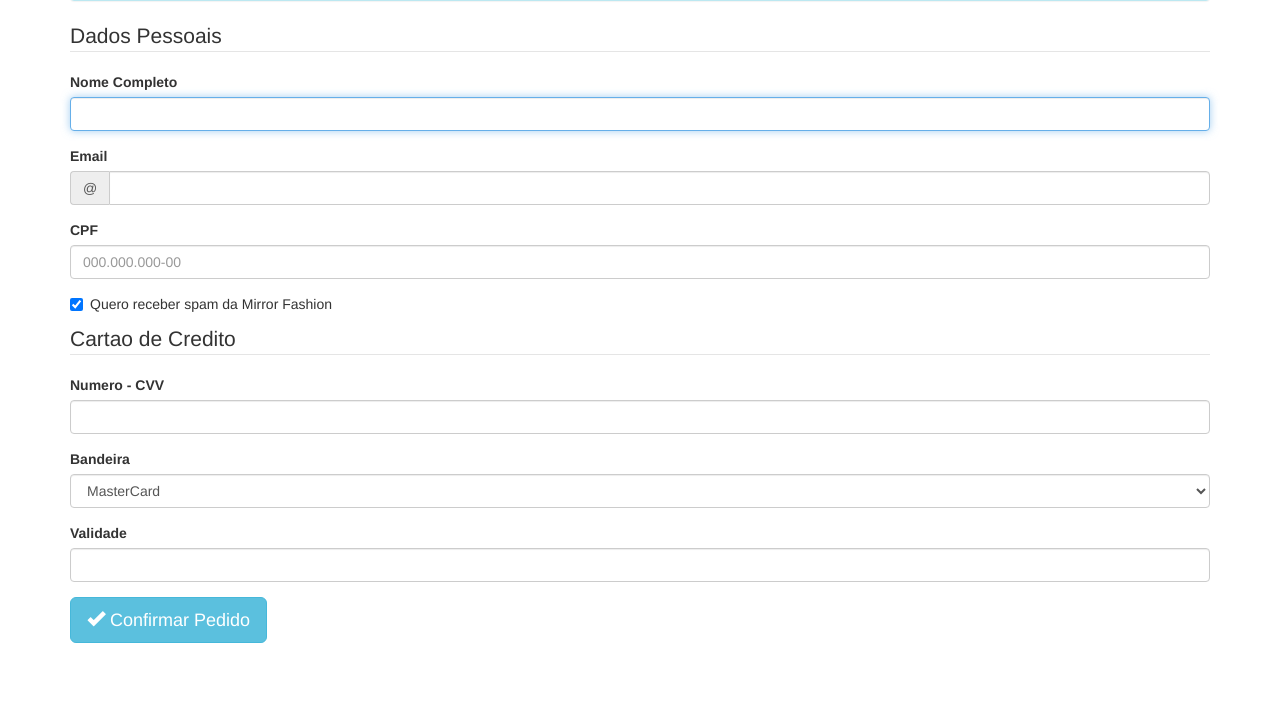
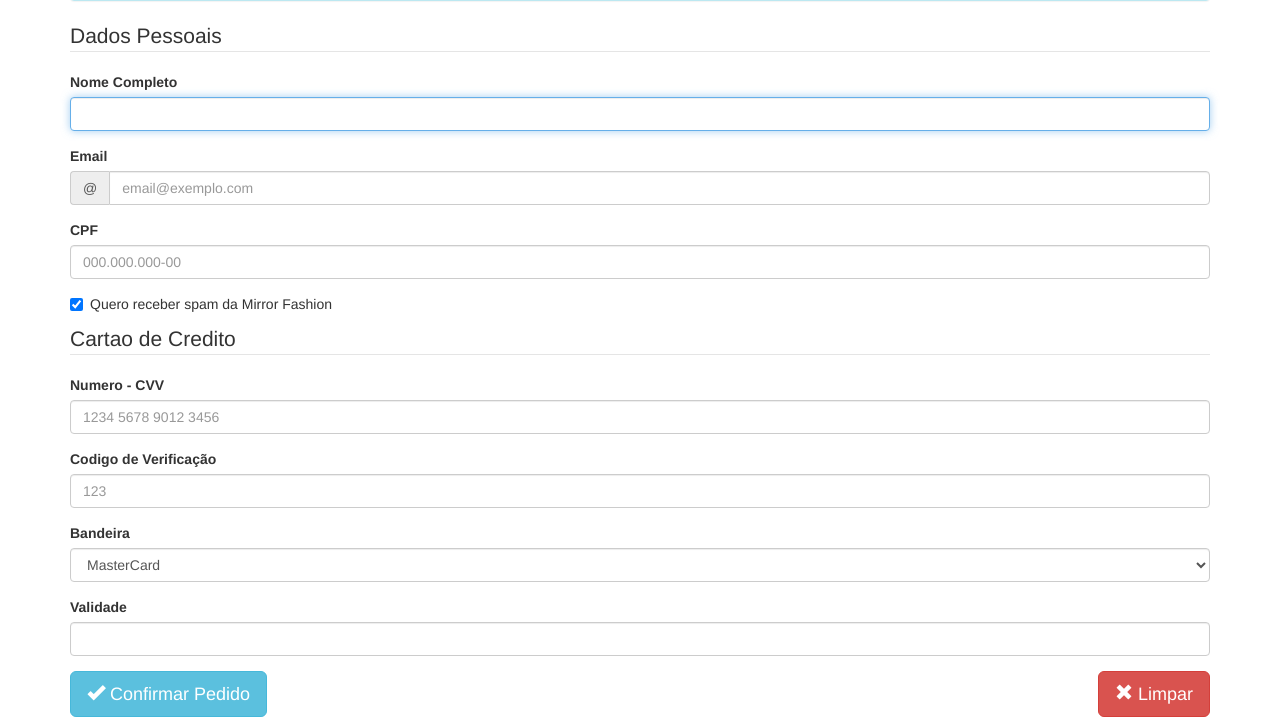
Before and after one commit to davieduardo94/MeuSite, a PHP site: page /checkout.php in a window 1280 px wide. Shown: the part 820-1537 px from the top of the page. Before the commit the page ends 1463 px from the top, so only its background shows below. Run offline with PHP 8.4, Linux system fonts and the light colour scheme; data that the repository does not hold is empty.

Commit message:
criado o botao limpar e adc campo codigo cartao

```diff
--- a/checkout.php
+++ b/checkout.php
@@ -55,7 +55,7 @@
             <label for="email">Email</label>
             <div class="input-group">
               <span class="input-group-addon">@</span>
-              <input type="email" class="form-control" id="email" name="email">
+              <input type="email" class="form-control" id="email" name="email" placeholder="email@exemplo.com">
             </div>
           </div>
           <div class="form-group">
@@ -73,13 +73,19 @@
           <legend>Cartao de Credito</legend>
            <div class="form-group">
              <label for="numeero-cartao">Numero - CVV</label>
-             <input type="text" class="form-control"  id="numero-cartao" name="numero-cartao">
+             <input type="text" class="form-control"  id="numero-cartao" name="numero-cartao" placeholder="1234 5678 9012 3456">
+             </div>
+             <div class="form-group">
+             <label for="codigo">Codigo de Verificação</label>
+             <input type="text" class="form-control"  id="codigo" name="codigo" placeholder="123">
            </div>
            <div class="form-group">
              <label for="bandeira-cartao">Bandeira</label>
              <select class="form-control" name="bandeira-cartao" id="bandeira-cartao">
                <option value="master">MasterCard</option>
                <option value="visa">Visa</option>
+               <option value="visa">Elo</option>
+               <option value="visa">Dinners Club</option>
                <option value="amex"> American Express</option>
              </select>
            </div>
@@ -88,9 +94,13 @@
              <input type="moth" class="form-control" id="validade-cartao" name="validade-cartao">
            </div>
         </fieldset>
-        <button type="submit" class="btn btn-lg btn-info ">
+        <button type="submit" class="btn btn-lg btn-info pull-left ">
           <span class="glyphicon glyphicon-ok"></span>
           Confirmar Pedido
+        </button>
+        <button type="reset" class="btn btn-lg btn-danger pull-right ">
+          <span class="glyphicon glyphicon-remove"></span>
+          Limpar
         </button>
       </form><!-- fim do formulario -->
   </div>
```
